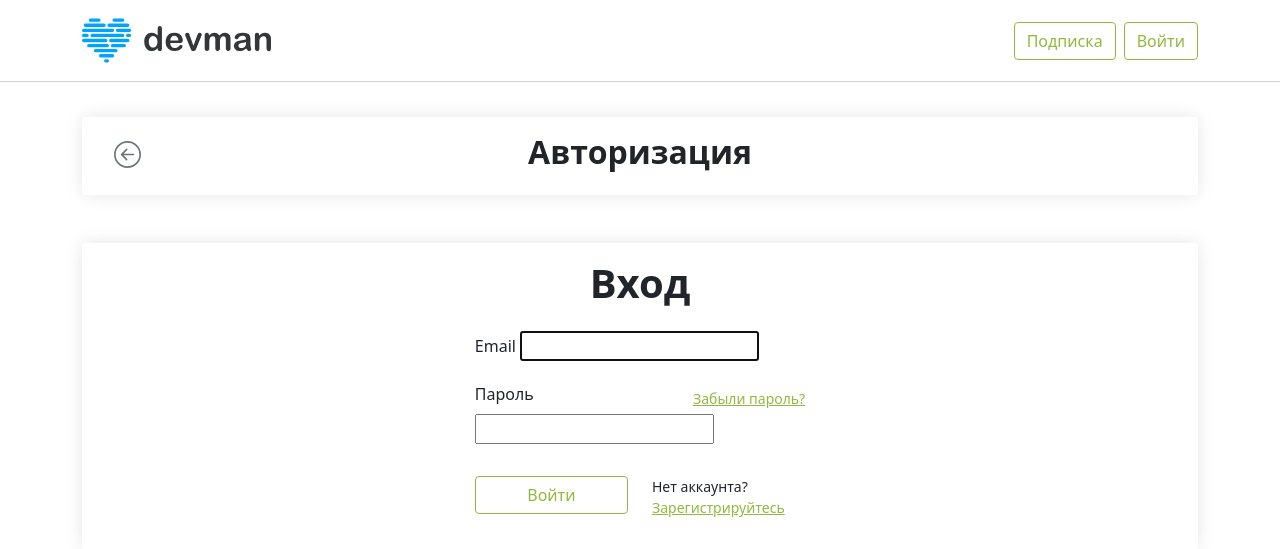
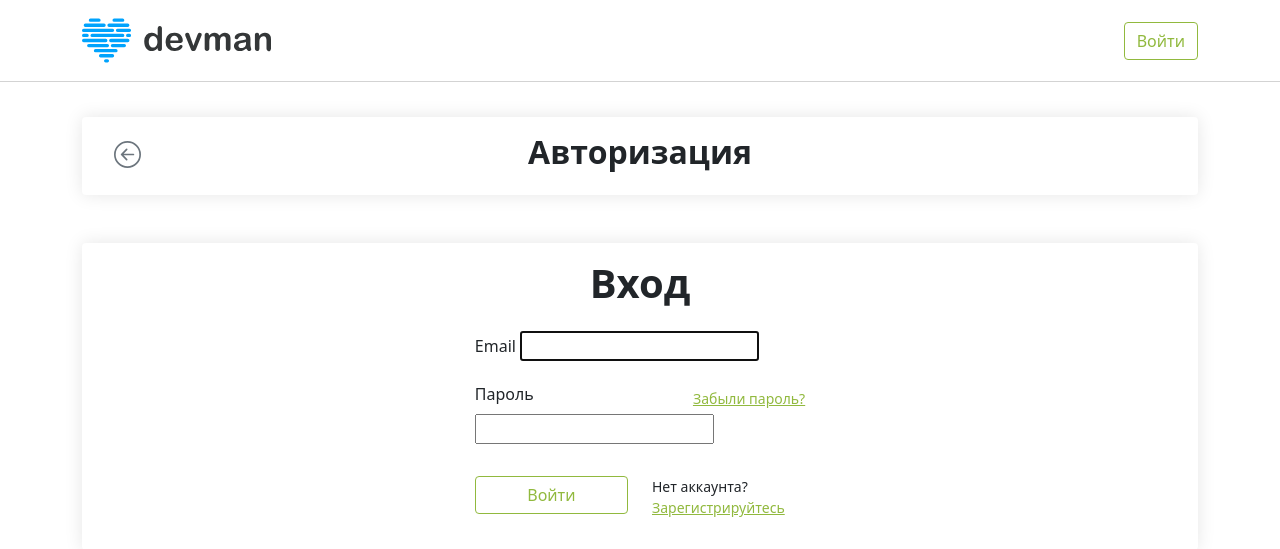
Before and after one commit to GenmaHimmuro/foodplan_site, a Django app: page /accounts/login/ in a window 1280 px wide. Shown: the top 549 px of the page. Run offline with Django 5.2, Linux system fonts and the light colour scheme; parts of the project's set-up code (start-up, migrations or seed data) failed here and were passed over.

Commit message:
delete sub button in auth and reg header

```diff
--- a/templates/auth.html
+++ b/templates/auth.html
@@ -24,7 +24,6 @@
                 <div class="collapse navbar-collapse" id="navbarCollapse1">
                     <ul class="navbar-nav w-100">
                         <li class="nav-item align-items-center d-md-flex flex-grow-1 justify-content-end">
-                            <button class="btn btn-outline-success me-2 shadow-none foodplan_green foodplan__border_green">Подписка</button>
                             <a href="{% url 'accounts:login' %}" class="btn btn-outline-success shadow-none foodplan_green foodplan__border_green">Войти</a>
                         </li>
                     </ul>
--- a/templates/registration.html
+++ b/templates/registration.html
@@ -24,7 +24,6 @@
                 <div class="collapse navbar-collapse" id="navbarCollapse1">
                     <ul class="navbar-nav w-100">
                         <li class="nav-item align-items-center d-md-flex flex-grow-1 justify-content-end">
-                            <button class="btn shadow-none btn-outline-success me-2 foodplan_green foodplan__border_green">Подписка</button>
                             <a href="{% url 'accounts:login' %}" class="btn shadow-none btn-outline-success foodplan_green foodplan__border_green">Войти</a>
                         </li>
                     </ul>
```
